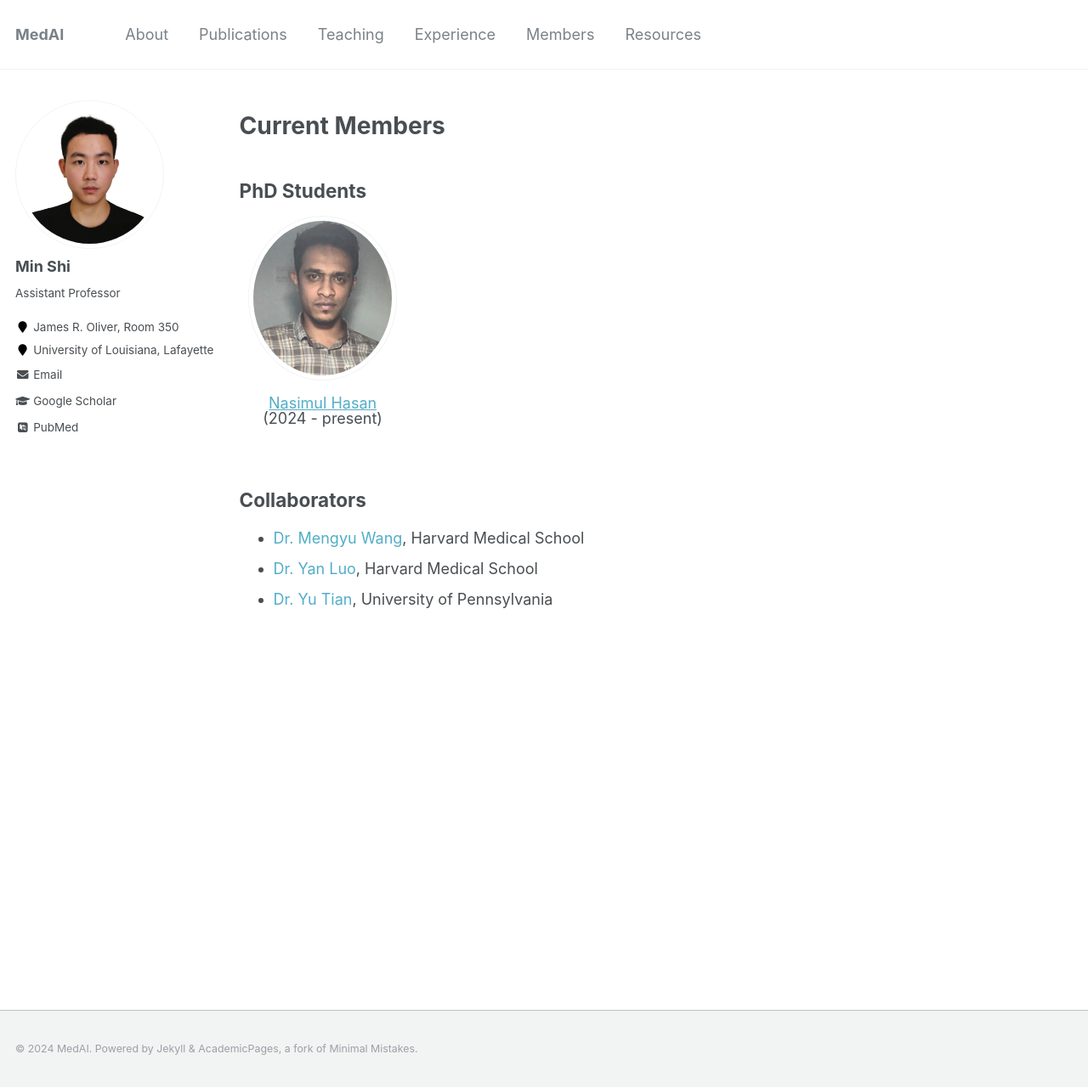
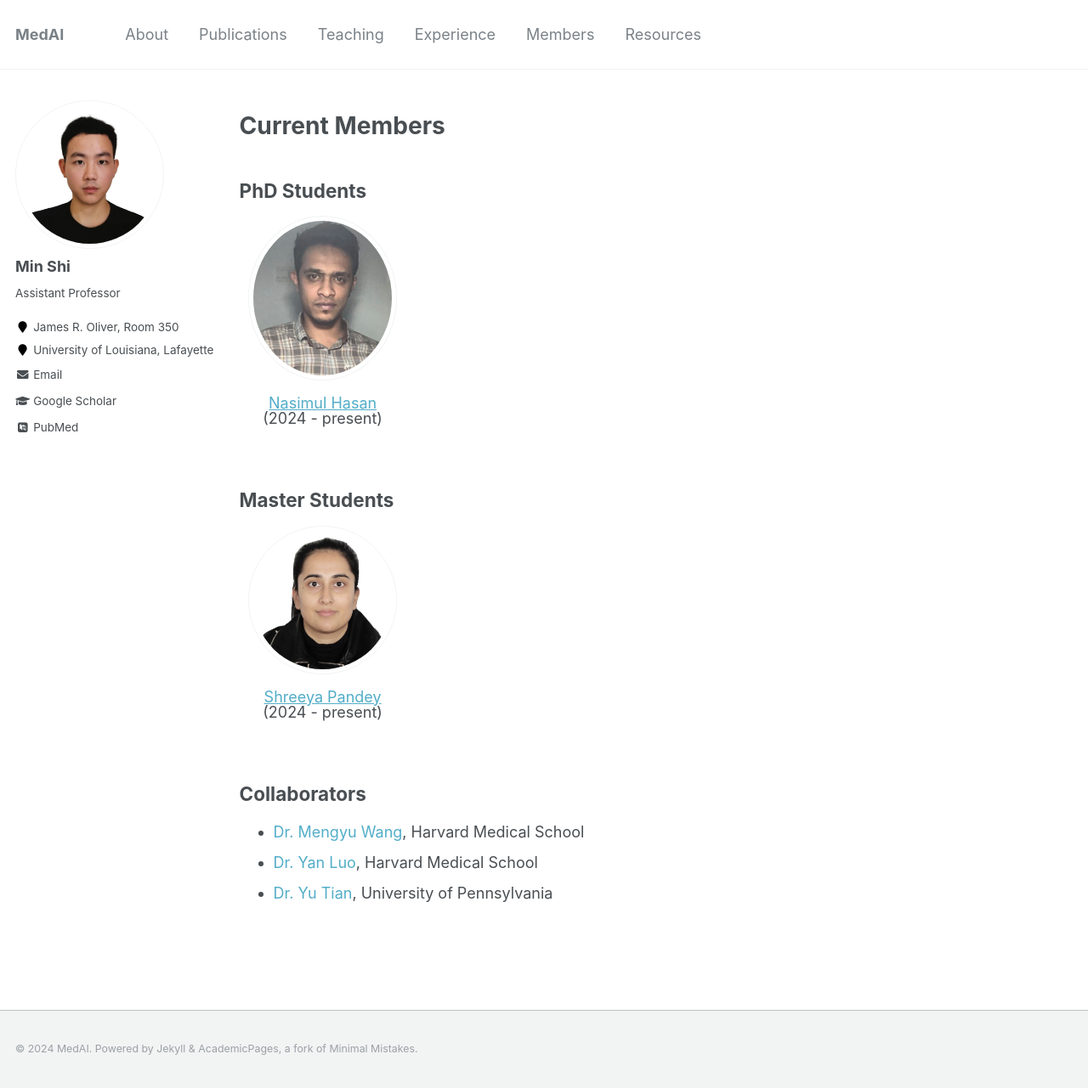
Before and after one commit to shiminxst/shiminxst.github.io, a Jekyll site: the page built from _pages/lab.md, in a window 1280 px wide and 1281 px high. Shown: the whole window at 85% size. Built offline with Jekyll 4.4.1, drawn with Linux system fonts in a browser that asks for light colours; some web fonts are replaced.

Commit message:
Update lab.md

```diff
--- a/_pages/lab.md
+++ b/_pages/lab.md
@@ -25,6 +25,22 @@ Current Members
     </div>
 </div>
 
+## Master Students
+
+<div class="row">
+    <div class="column">
+      <center>
+      <div class="author__avatar">
+            <img src="/images/img/students/shreeya.jpg" class="author__avatar" alt="Shreeya Pandey">
+      </div>
+      <div class="author__content">
+            <p><a href = "https://www.linkedin.com/in/shreeya-pandey-881496124/" target="_blank">Shreeya Pandey</a><br/>(2024 - present)</p>
+      </div>
+      </center>
+    </div>
+</div>
+
+
 ## Collaborators
 - <a href="https://ophai.hms.harvard.edu/team/dr-wang/" style="text-decoration: none;" target="_blank">Dr. Mengyu Wang</a>, Harvard Medical School
 - <a href="https://luoyan407.github.io/" style="text-decoration: none;" target="_blank">Dr. Yan Luo</a>, Harvard Medical School
```
